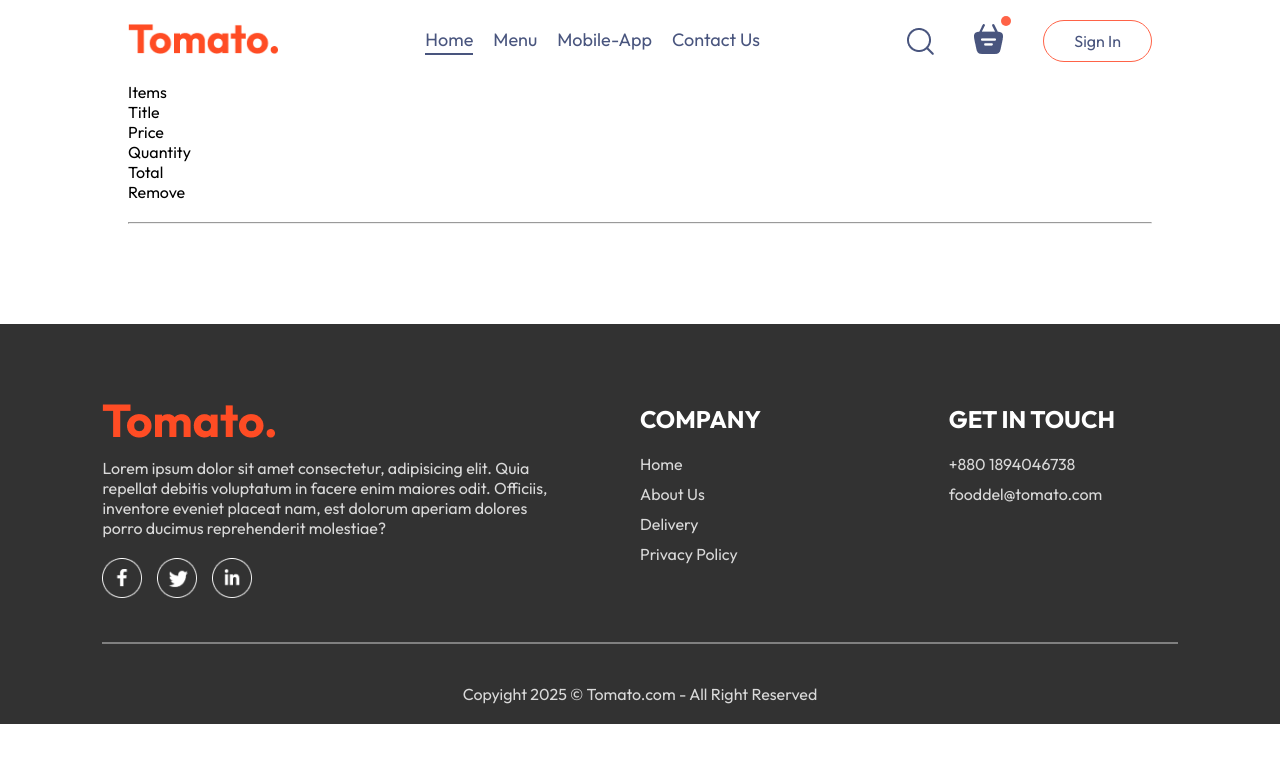
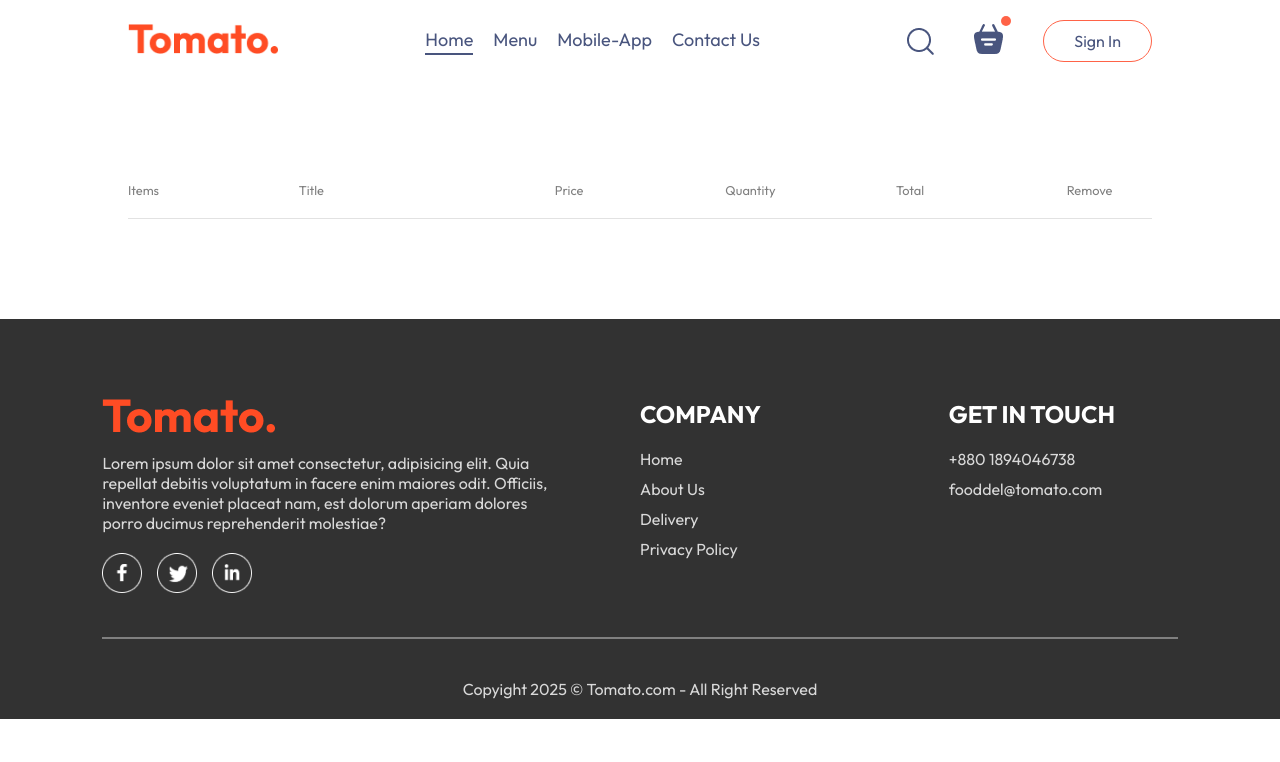
Before and after one commit to Ahmad-Maimun/Food-Del, a React (Vite) app in the folder front-end/: page /cart in a window 1280 px wide. Shown: the top 762 px of the page. Built offline with nearby package versions, Linux system fonts and the light colour scheme.

Commit message:
Cart Page Design Done

```diff
--- a/front-end/src/pages/Cart/Cart.css
+++ b/front-end/src/pages/Cart/Cart.css
@@ -0,0 +1,25 @@
+.cart {
+  margin-top: 100px;
+}
+.cart-items-title {
+  display: grid;
+  grid-template-columns: 1fr 1.5fr 1fr 1fr 1fr 0.5fr;
+  align-items: center;
+  color: gray;
+  font-size: max(1vw, 12px);
+}
+.cart-items-item {
+  margin: 10px 0;
+  color: black;
+}
+.cart-items-item img {
+  width: 50px;
+}
+.cart hr {
+  height: 1px;
+  background-color: #e2e2e2;
+  border: none;
+}
+.cart-items-item .cross {
+  cursor: pointer;
+}
--- a/front-end/src/pages/Cart/Cart.jsx
+++ b/front-end/src/pages/Cart/Cart.jsx
@@ -20,13 +20,16 @@
         {food_list.map((item, index) => {
           if (cartItems[item.id] > 0) {
             return (
-              <div className="cart-items-title cart-items-title">
-                <img src={item.image} alt="" />
-                <p>{item.name}</p>
-                <p>{item.price}</p>
-                <p>{cartItems[item.id]}</p>
-                <p>{item.price * cartItems[item.id]}</p>
-                <p>x</p>
+              <div>
+                <div className="cart-items-title cart-items-item">
+                  <img src={item.image} alt="" />
+                  <p>{item.name}</p>
+                  <p>{item.price}</p>
+                  <p>{cartItems[item.id]}</p>
+                  <p>{item.price * cartItems[item.id]}</p>
+                  <p className="cross">x</p>
+                </div>
+                <hr />
               </div>
             );
           }
```
